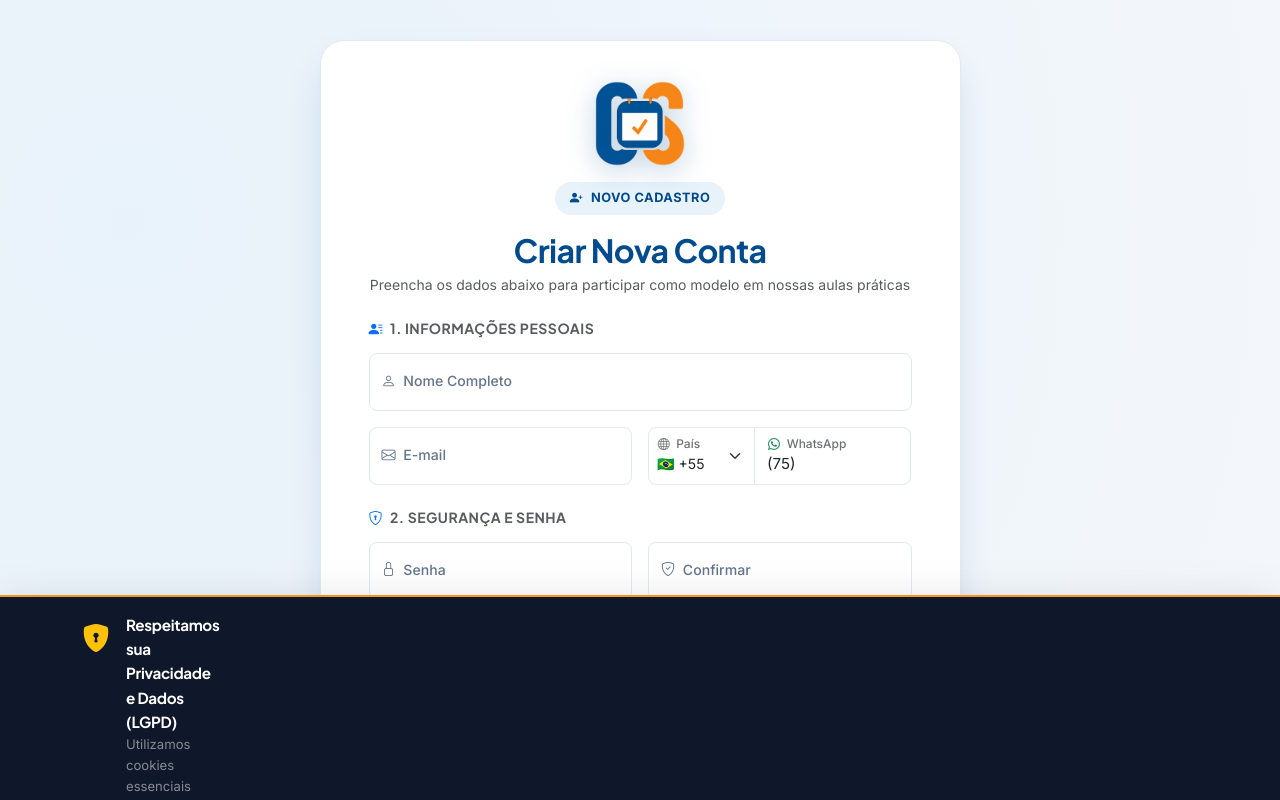
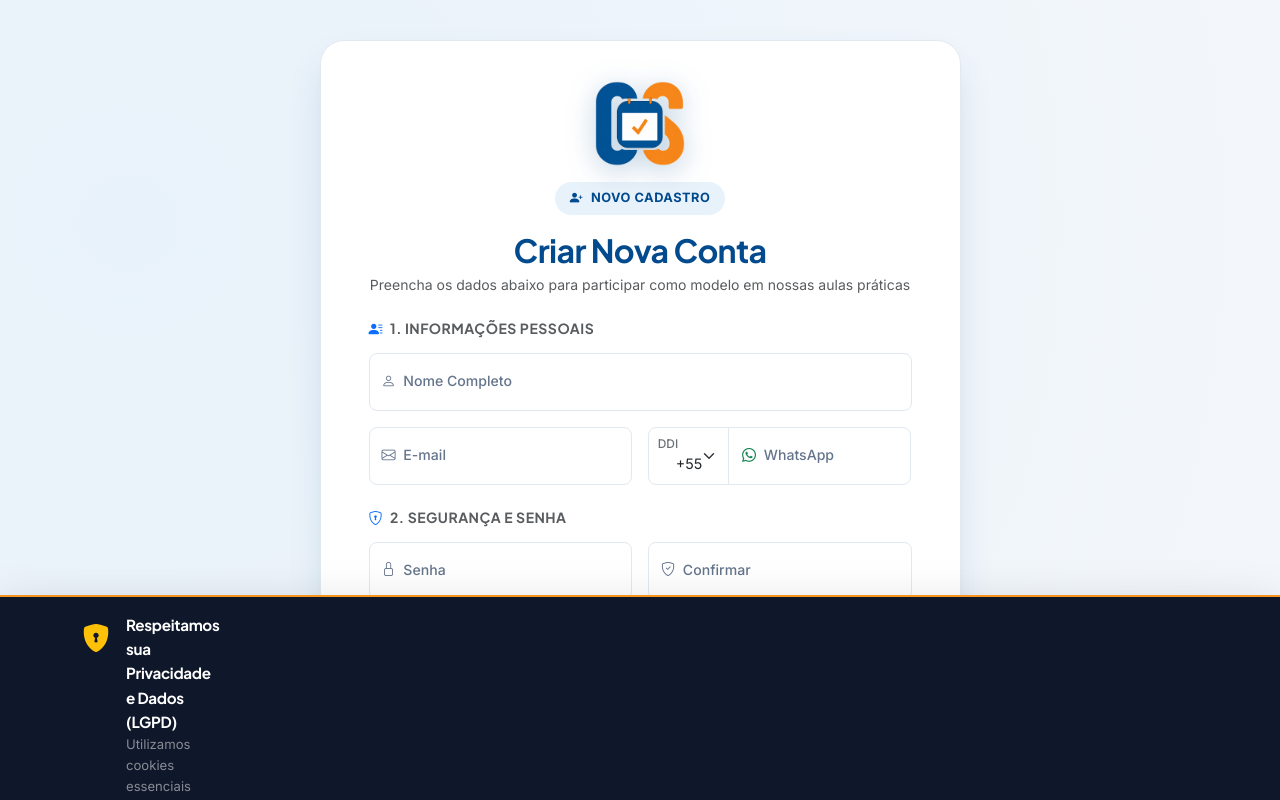
Before and after one commit to barretocaior7-hub/connectSenacPremium, a website: page public/cadastro.html in a window 1280 px wide. Shown: the top 800 px of the page. Drawn offline with nearby package versions, Linux system fonts and the light colour scheme.

Commit message:
fix(auth): ajustar layout compacto de DDI e flexibilizar digitacao de DDD no cadastro

```diff
--- a/public/cadastro.html
+++ b/public/cadastro.html
@@ -79,30 +79,29 @@
                                     </div>
                                     <div class="col-md-6">
                                         <div class="input-group">
-                                            <div class="form-floating" style="max-width: 108px; flex-shrink: 0;">
-                                                <select class="form-select px-2" id="ddiPais" aria-label="País / DDI" style="font-size: 0.88rem;">
-                                                    <option value="+55" selected>🇧🇷 +55</option>
-                                                    <option value="+1">🇺🇸 +1</option>
-                                                    <option value="+351">🇵🇹 +351</option>
-                                                    <option value="+34">🇪🇸 +34</option>
-                                                    <option value="+54">🇦🇷 +54</option>
-                                                    <option value="+44">🇬🇧 +44</option>
-                                                    <option value="+33">🇫🇷 +33</option>
-                                                    <option value="+49">🇩🇪 +49</option>
-                                                    <option value="+39">🇮🇹 +39</option>
-                                                    <option value="+598">🇺🇾 +598</option>
-                                                    <option value="+595">🇵🇾 +595</option>
-                                                    <option value="+81">🇯🇵 +81</option>
+                                            <div class="form-floating" style="max-width: 82px; flex-shrink: 0;">
+                                                <select class="form-select px-2 text-center" id="ddiPais" aria-label="DDI" style="font-size: 0.9rem;">
+                                                    <option value="+55" selected>+55</option>
+                                                    <option value="+1">+1</option>
+                                                    <option value="+351">+351</option>
+                                                    <option value="+34">+34</option>
+                                                    <option value="+54">+54</option>
+                                                    <option value="+44">+44</option>
+                                                    <option value="+33">+33</option>
+                                                    <option value="+49">+49</option>
+                                                    <option value="+39">+39</option>
+                                                    <option value="+598">+598</option>
+                                                    <option value="+595">+595</option>
+                                                    <option value="+81">+81</option>
                                                 </select>
-                                                <label for="ddiPais" class="px-2"><i class="bi bi-globe me-1"></i> País</label>
+                                                <label for="ddiPais" class="px-2">DDI</label>
                                             </div>
                                             <div class="form-floating flex-grow-1">
                                                 <input
                                                     type="tel"
                                                     class="form-control"
                                                     id="telefone"
-                                                    value="(75) "
-                                                    placeholder="(75) 98888-7777"
+                                                    placeholder="(DDD) 9XXXX-XXXX"
                                                     required
                                                     maxlength="15"
                                                     autocomplete="tel"
--- a/public/js/auth.js
+++ b/public/js/auth.js
@@ -340,22 +340,18 @@ function initPhoneMask() {
 
   function formatBRPhone(value) {
     let digits = value.replace(/\D/g, "");
-    if (digits.length > 11) {
-      digits = digits.substring(0, 11);
-    }
+    if (digits.length === 0) return { formatted: "", digits: "" };
+    if (digits.length > 11) digits = digits.substring(0, 11);
 
     let formatted = "";
-    if (digits.length > 0) {
-      formatted = "(" + digits.substring(0, 2);
-    }
-    if (digits.length >= 2) {
-      formatted += ") ";
-    }
-    if (digits.length >= 3) {
-      formatted += digits.substring(2, 7);
-    }
-    if (digits.length >= 8) {
-      formatted += "-" + digits.substring(7, 11);
+    if (digits.length === 1) {
+      formatted = "(" + digits;
+    } else if (digits.length === 2) {
+      formatted = "(" + digits + ") ";
+    } else if (digits.length > 2 && digits.length <= 7) {
+      formatted = "(" + digits.substring(0, 2) + ") " + digits.substring(2);
+    } else if (digits.length > 7) {
+      formatted = "(" + digits.substring(0, 2) + ") " + digits.substring(2, 7) + "-" + digits.substring(7, 11);
     }
 
     return { formatted, digits };
@@ -363,7 +359,9 @@ function initPhoneMask() {
 
   function formatUSPhone(value) {
     let digits = value.replace(/\D/g, "");
+    if (digits.length === 0) return { formatted: "", digits: "" };
     if (digits.length > 10) digits = digits.substring(0, 10);
+
     let formatted = "";
     if (digits.length > 0) formatted = "(" + digits.substring(0, 3);
     if (digits.length >= 3) formatted += ") ";
@@ -372,20 +370,18 @@ function initPhoneMask() {
     return { formatted, digits };
   }
 
-  // Preenche ou adapta o campo quando o País (DDI) for alterado
+  // Adapta o campo quando o País (DDI) for alterado
   if (ddiSelect) {
     ddiSelect.addEventListener("change", () => {
+      telInput.value = "";
       const ddi = ddiSelect.value;
       if (ddi === "+55") {
-        telInput.value = "(75) ";
-        telInput.placeholder = "(75) 98888-7777";
+        telInput.placeholder = "(DDD) 9XXXX-XXXX";
         telInput.maxLength = 15;
       } else if (ddi === "+1") {
-        telInput.value = "";
         telInput.placeholder = "(555) 000-0000";
         telInput.maxLength = 14;
       } else {
-        telInput.value = "";
         telInput.placeholder = "Número de telefone";
         telInput.maxLength = 16;
       }
@@ -408,10 +404,7 @@ function initPhoneMask() {
     }
   });
 
-  // Preenchimento inicial para Brasil
-  if (ddiSelect && ddiSelect.value === "+55" && !telInput.value) {
-    telInput.value = "(75) ";
-  } else if (telInput.value) {
+  if (telInput.value) {
     const { formatted } = formatBRPhone(telInput.value);
     telInput.value = formatted;
   }
```
